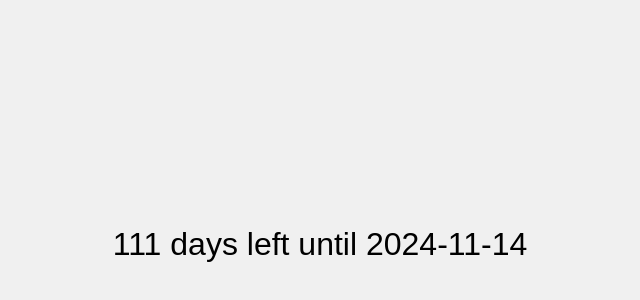
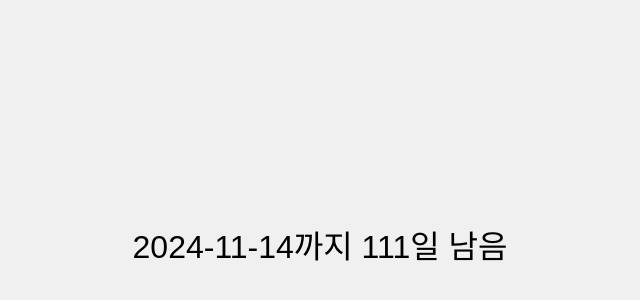
Before and after one commit to unicorn0730/jangwoo, a plain HTML site: page index.html in a window 1280 px wide. Shown: the part 164-464 px from the top of the page, without its empty margins (320-960 px from the left). Drawn offline with Linux system fonts and the light colour scheme.

Commit message:
Update index.html

```diff
--- a/index.html
+++ b/index.html
@@ -33,7 +33,7 @@
         function updateCountdown() {
             const targetDate = "2024-11-14";
             const daysLeft = calculateDaysLeft(targetDate);
-            document.getElementById('countdown').innerText = `${daysLeft} days left until ${targetDate}`;
+            document.getElementById('countdown').innerText = `${targetDate}까지 ${daysLeft}일 남음`;
         }
 
         updateCountdown();
```
